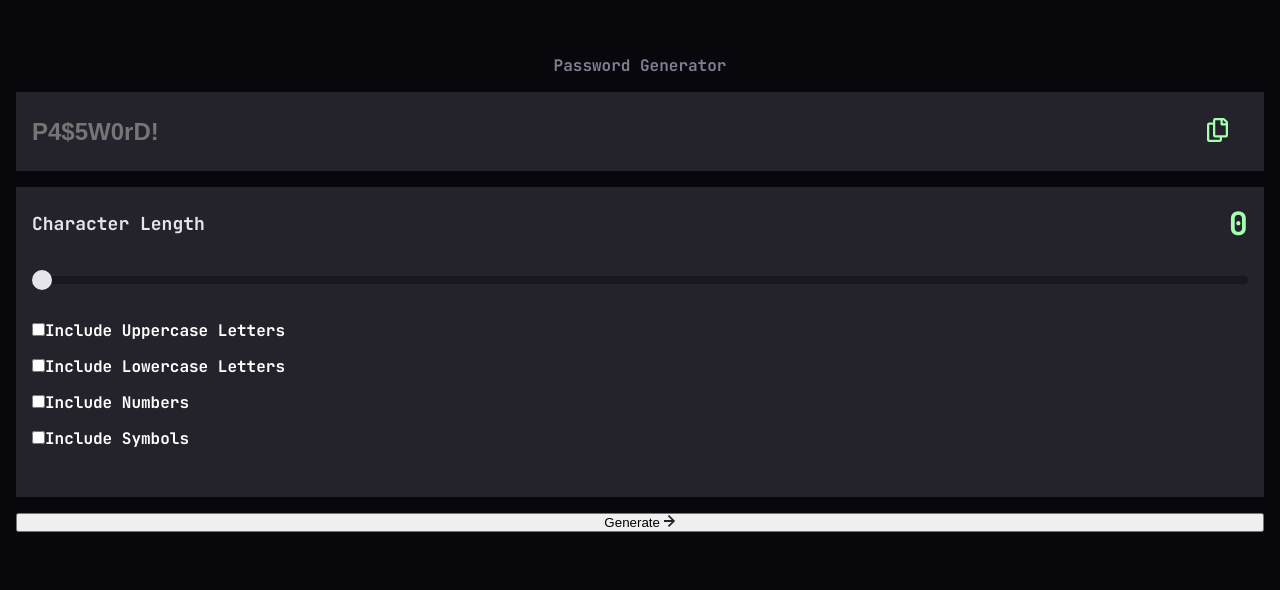
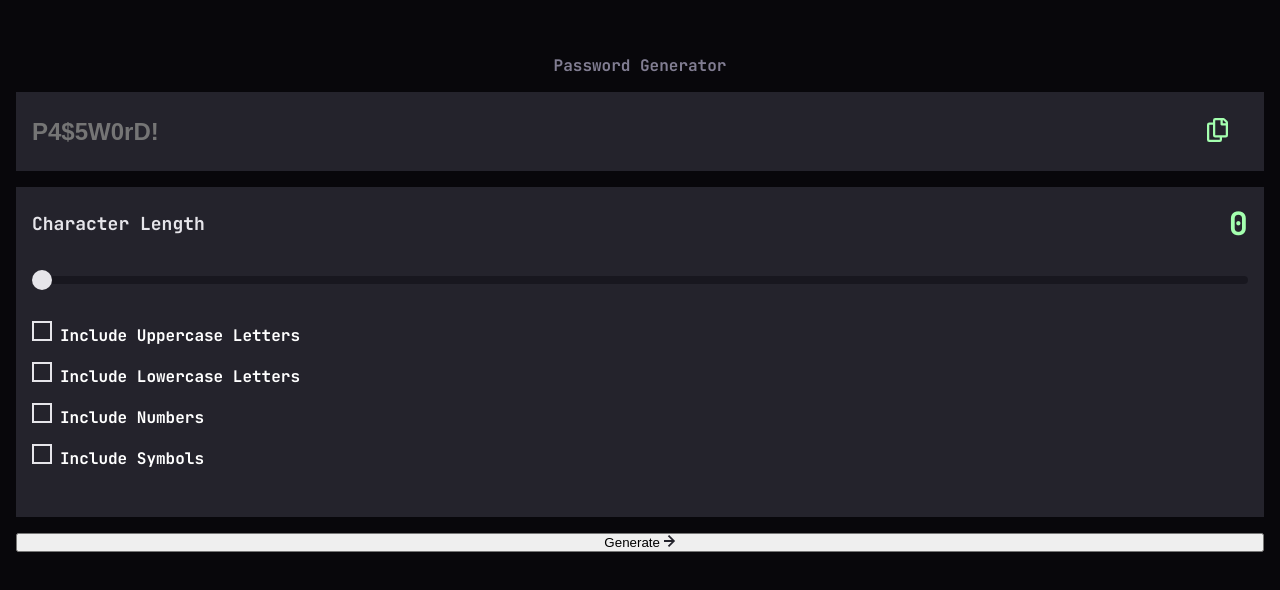
Before and after one commit to O-Julia-O/Password-generator-app, a plain HTML site: page starter-code/index.html in a window 1280 px wide. Drawn offline with Linux system fonts and the light colour scheme.

Commit message:
style(checkbox): Adding borders, hid checkboxes and added custom.

```diff
--- a/starter-code/style.css
+++ b/starter-code/style.css
@@ -261,3 +261,37 @@ main {
 }
 
 .checkbox {
+    cursor: pointer;
+    gap: 12px;
+    position: relative;
+}
+
+.checkbox input[type="checkbox"] {
+    opacity: 0;
+    position: absolute;
+}
+
+.custom-check {
+    position: relative;
+    width: 20px;
+    height: 20px;
+    border: 2px solid var(--grey-200);
+    display: inline-block;
+    margin-right: 8px;
+
+    background-repeat: no-repeat;
+    background-position: center;
+    background-size: 14px 14px;
+    transition: background-color 0.2s ease, background-image 0.2s ease;
+}
+
+.checkbox input[type="checkbox"]:checked + .custom-check {
+    border: 2px solid var(--green-200);
+    background-image: url('./assets/images/icon-check.svg');
+    background-color: var(--green-200);
+    background-size: contain;
+}
+
+.checkbox input[type="checkbox"]:hover + .custom-check {
+    border: 2px solid var(--green-200);
+}
```
